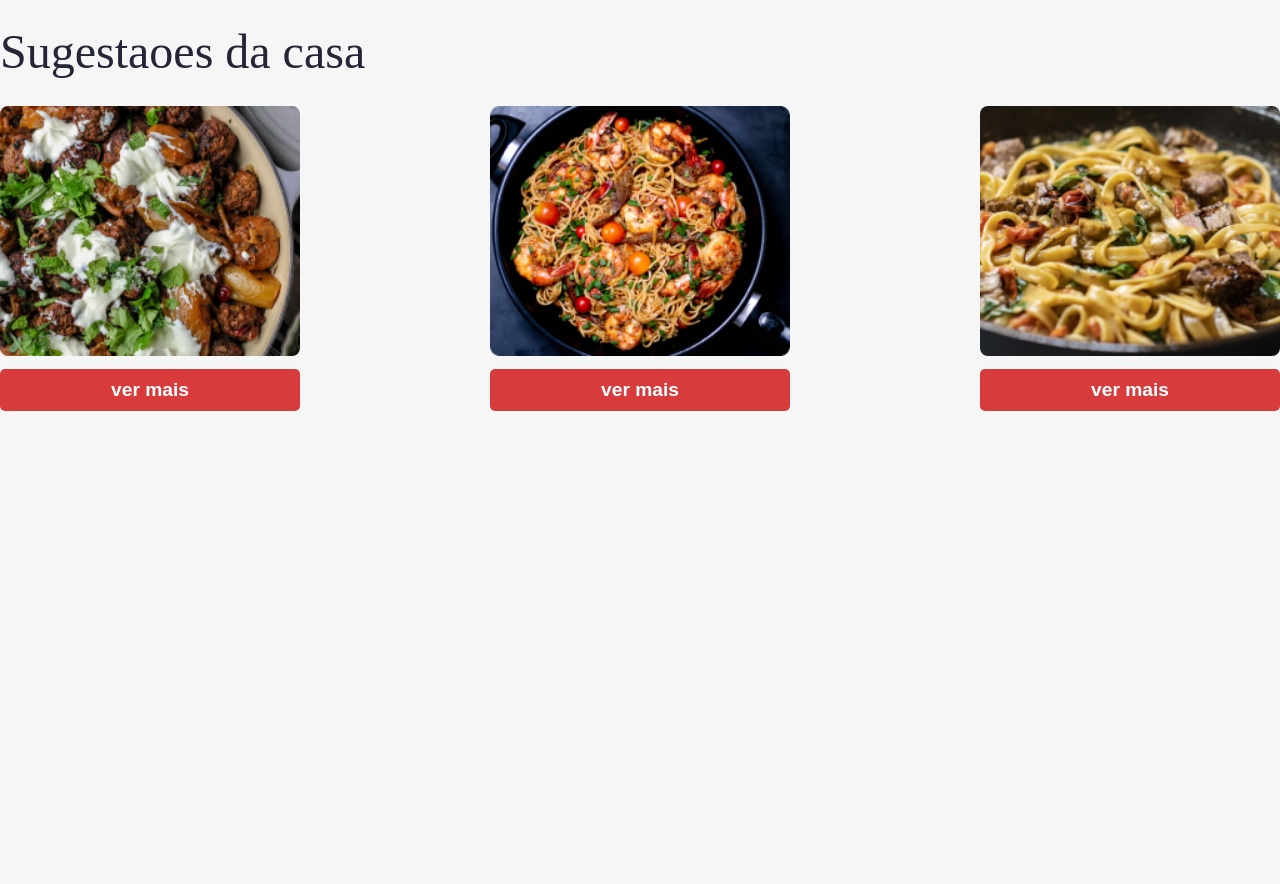
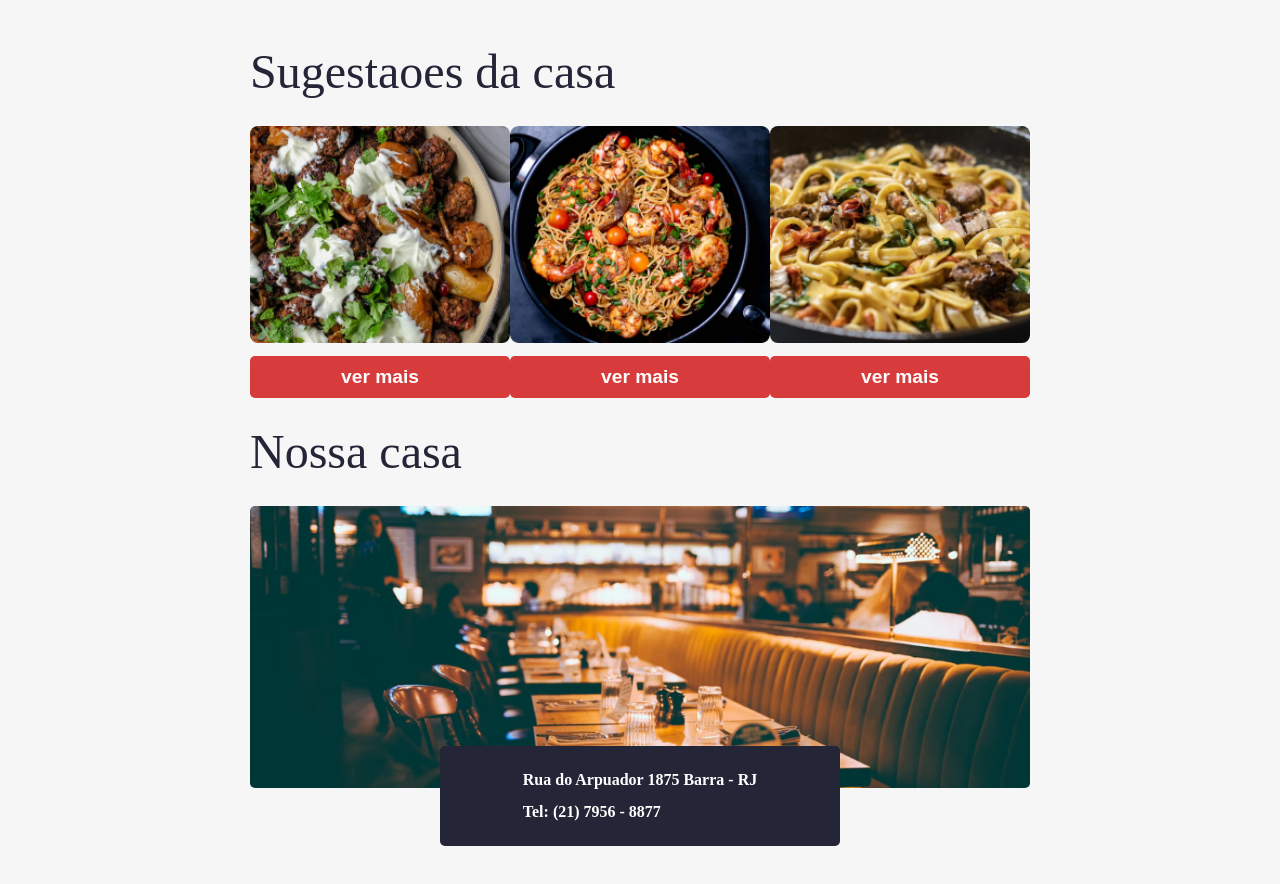
Before and after one commit to flavio-foa-dev/pizza, a React (Vite) app: page / in a window 1280 px wide. Shown: the part 430-1314 px from the top of the page. Before the commit the page ends 841 px from the top, so only its background shows below. Built offline with nearby package versions, Linux system fonts and the light colour scheme; a web font is replaced by a local one.

Commit message:
pages/home

```diff
--- a/src/pages/Home/Home.tsx
+++ b/src/pages/Home/Home.tsx
@@ -1,10 +1,11 @@
 import styles from './styles.module.css';
 import data from '../../data/products.json';
+import nossacasa from '../../assets/nossa_casa.png';
 
 export default function Home() {
   const suggestionOfDishes = [...data].sort(()=> 0.5 - Math.random()).slice(0,3);
   return (
-    <section className={styles.section}>
+    <section className={styles.container}>
       <h3 className={styles.title}>Sugestaoes da casa</h3>
       <div className={styles.recomendados}>
         {suggestionOfDishes.map((item) => (
@@ -19,6 +20,13 @@ export default function Home() {
           </div>
         ))}
       </div>
+      <h3 className={styles.title}>Nossa casa</h3>
+      <div className={styles.nossaCasa}>
+        <img src={nossacasa} alt="imagem da pizzaria"/>
+        <div className={styles.nossaCasa__end}>
+          Rua do Arpuador 1875 Barra - RJ <br/><br />Tel: (21) 7956 - 8877
+        </div>
+      </div>
     </section>
   );
 }
--- a/src/pages/Home/styles.module.css
+++ b/src/pages/Home/styles.module.css
@@ -1,3 +1,15 @@
+.container{
+  padding: 20px var(--Padin);;
+  /* @media (max-width: $desktop_xsm) {
+    padding: 50px $padding-horizontal-mobile;
+  }
+  @media (min-width: $desktop_xsm) and (max-width: $desktop_sm) {
+    padding: 50px $padding-horizontal-sm;
+  }
+  @media (min-width: $desktop_sm) and (max-width: $desktop_md) {
+    padding: 50px $padding-horizontal-md;
+  } */
+}
 
 .title {
   color: var(--Dark);
@@ -5,19 +17,16 @@
   font-family: var(--Font-Italina);
   margin-bottom: 30px;
   margin-top: 30px;
-
 }
 
 .recomendados {
-  border-radius: 2px;
   display: flex;
   flex-wrap: wrap;
-  gap: 30px;
   justify-content: space-between;
 }
 
 .recomendado__imagem {
-    width: 300px;
+    width: 260px;
     margin-bottom: 10px;
 }
 
@@ -43,20 +52,22 @@
     background-color: var(--Red-dark);
 }
 
-
-/* .nossaCasa {
+.nossaCasa {
   margin-bottom: 100px;
   position: relative;
   width: 100%;
-  img {
+}
+
+.nossaCasa img {
   border-radius: 5px;
   width: 100%;
 }
-  &__endereco {
+
+.nossaCasa__end {
   align-items: center;
-    background-color: $dark;
+  background-color: var(--Dark);
   border-radius: 5px;
-    bottom: -45px;
+  bottom: -55px;
   color: white;
   display: flex;
   flex-direction: column;
@@ -67,6 +78,5 @@
   margin: 0 auto;
   left: 0;
   right: 0;
-    width: 200px;
+  width: 400px;
 }
-} */
--- /dev/null
+++ b/src/pages/Sobre/Sobre.tsx
@@ -0,0 +1,9 @@
+import styles from './sobre.module.css';
+
+export default function Sobre() {
+  return (
+    <section className={styles.section}>
+      Sobre
+    </section>
+  );
+}
--- a/src/routes/Routes.tsx
+++ b/src/routes/Routes.tsx
@@ -3,6 +3,7 @@ import Home from '../pages/Home/Home';
 import Products from '../pages/Products/Products';
 import Navagation from '../Components/Navegation/Navagation';
 import Header from '../Components/Header/Header';
+import Sobre from '../pages/Sobre/Sobre';
 
 export default function AppRouter() {
   return(
@@ -12,6 +13,7 @@ export default function AppRouter() {
       <Routes>
         <Route path="/" element={<Home/>}/>
         <Route path='/products' element={<Products/>}/>
+        <Route path='/sobre' element={<Sobre/>}/>
       </Routes>
     </BrowserRouter>
   );
```
Also changed, not shown: src/assets/nossa_casa.png (added), src/pages/Sobre/sobre.module.css (added), src/style/template.module.css (added), 1 other file (tests, documents, lock files or other folders). Lines whose indentation alone changed are shown as unchanged.
